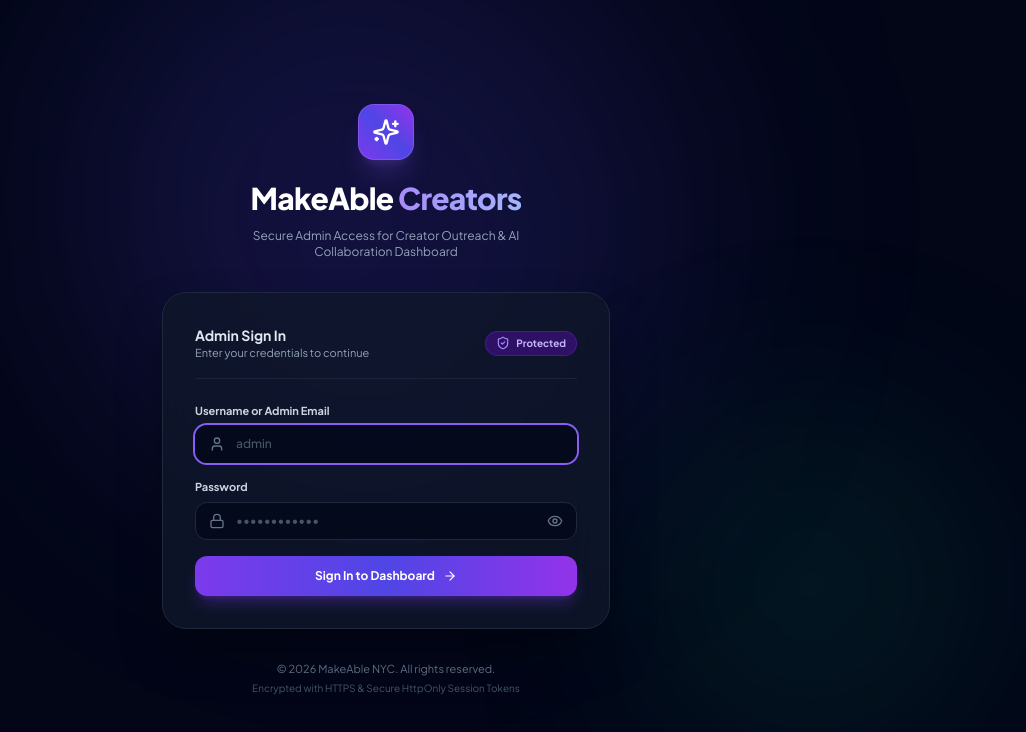
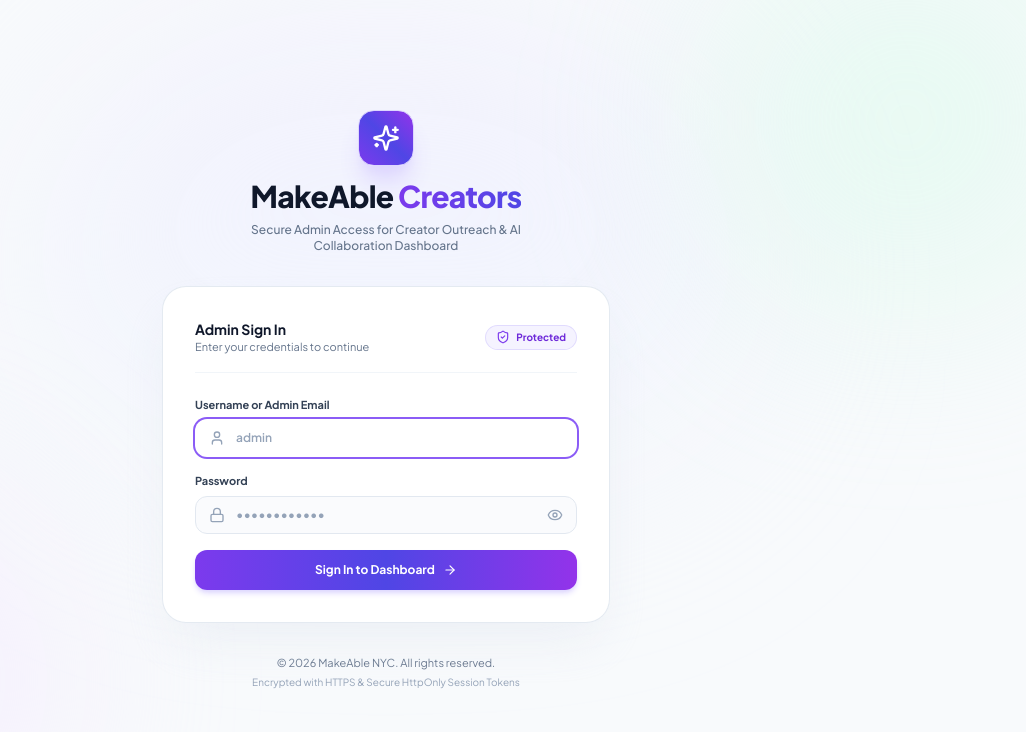
Before and after one commit to Shivam-ux78/Final_Creators, a Next.js app in the folder frontend/: page /login in a window 1280 px wide. Shown: the top 732 px of the page, without its empty margins (254-1280 px from the left). Built offline with nearby package versions, Linux system fonts and the light colour scheme.

Commit message:
Update login page to clean light theme

```diff
--- a/frontend/app/login/page.tsx
+++ b/frontend/app/login/page.tsx
@@ -54,36 +54,36 @@ function LoginForm() {
     <div className="w-full max-w-md relative z-10 space-y-8 animate-fade-in">
 
       {/* Brand Header */}
-      <div className="text-center space-y-3">
-        <div className="inline-flex items-center justify-center h-14 w-14 rounded-2xl bg-gradient-to-tr from-violet-600 via-indigo-600 to-purple-600 shadow-xl shadow-violet-500/20 border border-violet-400/30 text-white mb-2">
+      <div className="text-center space-y-2">
+        <div className="inline-flex items-center justify-center h-14 w-14 rounded-2xl bg-gradient-to-tr from-violet-600 via-indigo-600 to-purple-600 shadow-xl shadow-violet-200 border border-violet-200 text-white mb-1">
           <Sparkles className="h-7 w-7" />
         </div>
-        <h1 className="text-2xl sm:text-3xl font-black tracking-tight text-white">
-          MakeAble <span className="bg-gradient-to-r from-violet-400 to-indigo-300 bg-clip-text text-transparent">Creators</span>
+        <h1 className="text-2xl sm:text-3xl font-black tracking-tight text-slate-900">
+          MakeAble <span className="bg-gradient-to-r from-violet-600 to-indigo-600 bg-clip-text text-transparent">Creators</span>
         </h1>
-        <p className="text-xs text-slate-400 max-w-xs mx-auto">
+        <p className="text-xs text-slate-500 max-w-xs mx-auto font-medium">
           Secure Admin Access for Creator Outreach & AI Collaboration Dashboard
         </p>
       </div>
 
-      {/* Login Card */}
-      <div className="bg-slate-900/80 backdrop-blur-xl border border-slate-800 rounded-3xl p-7 sm:p-8 shadow-2xl shadow-black/50 space-y-6">
+      {/* Login Card (Light Theme with Glossy Card Shadow) */}
+      <div className="bg-white/95 backdrop-blur-xl border border-slate-200/90 rounded-3xl p-7 sm:p-8 shadow-2xl shadow-slate-200/60 space-y-6">
 
-        <div className="flex items-center justify-between border-b border-slate-800/80 pb-4">
+        <div className="flex items-center justify-between border-b border-slate-100 pb-4">
           <div>
-            <h2 className="text-sm font-bold text-slate-200">Admin Sign In</h2>
-            <p className="text-[11px] text-slate-400">Enter your credentials to continue</p>
+            <h2 className="text-sm font-bold text-slate-900">Admin Sign In</h2>
+            <p className="text-[11px] text-slate-500">Enter your credentials to continue</p>
           </div>
-          <span className="flex items-center space-x-1.5 px-2.5 py-1 text-[10px] font-bold bg-violet-950 text-violet-300 border border-violet-800/60 rounded-full">
-            <ShieldCheck className="h-3.5 w-3.5 text-violet-400" />
+          <span className="flex items-center space-x-1.5 px-2.5 py-1 text-[10px] font-bold bg-violet-50 text-violet-700 border border-violet-200/80 rounded-full">
+            <ShieldCheck className="h-3.5 w-3.5 text-violet-600" />
             <span>Protected</span>
           </span>
         </div>
 
         {error && (
-          <div className="p-3.5 bg-rose-950/60 border border-rose-800/80 rounded-2xl text-rose-300 text-xs flex items-start space-x-2.5 animate-shake">
-            <AlertCircle className="h-4 w-4 text-rose-400 shrink-0 mt-0.5" />
-            <span className="leading-relaxed font-medium">{error}</span>
+          <div className="p-3.5 bg-rose-50 border border-rose-200 rounded-2xl text-rose-800 text-xs flex items-start space-x-2.5 animate-shake">
+            <AlertCircle className="h-4 w-4 text-rose-600 shrink-0 mt-0.5" />
+            <span className="leading-relaxed font-semibold">{error}</span>
           </div>
         )}
 
@@ -91,11 +91,11 @@ function LoginForm() {
 
           {/* Username field */}
           <div className="space-y-1.5">
-            <label className="block text-[11px] font-bold text-slate-300">
+            <label className="block text-[11px] font-bold text-slate-700">
               Username or Admin Email
             </label>
             <div className="relative">
-              <div className="absolute inset-y-0 left-0 pl-3.5 flex items-center pointer-events-none text-slate-500">
+              <div className="absolute inset-y-0 left-0 pl-3.5 flex items-center pointer-events-none text-slate-400">
                 <User className="h-4 w-4" />
               </div>
               <input
@@ -105,18 +105,18 @@ function LoginForm() {
                 placeholder="admin"
                 value={username}
                 onChange={(e) => setUsername(e.target.value)}
-                className="w-full pl-10 pr-4 py-2.5 bg-slate-950/70 border border-slate-800 rounded-xl text-slate-100 placeholder-slate-600 text-xs font-medium focus:outline-none focus:ring-2 focus:ring-violet-500 focus:border-transparent transition-all"
+                className="w-full pl-10 pr-4 py-2.5 bg-slate-50/70 border border-slate-200 rounded-xl text-slate-900 placeholder-slate-400 text-xs font-semibold focus:outline-none focus:bg-white focus:ring-2 focus:ring-violet-500 focus:border-transparent transition-all"
               />
             </div>
           </div>
 
           {/* Password field */}
           <div className="space-y-1.5">
-            <label className="block text-[11px] font-bold text-slate-300">
+            <label className="block text-[11px] font-bold text-slate-700">
               Password
             </label>
             <div className="relative">
-              <div className="absolute inset-y-0 left-0 pl-3.5 flex items-center pointer-events-none text-slate-500">
+              <div className="absolute inset-y-0 left-0 pl-3.5 flex items-center pointer-events-none text-slate-400">
                 <Lock className="h-4 w-4" />
               </div>
               <input
@@ -125,12 +125,12 @@ function LoginForm() {
                 placeholder="••••••••••••"
                 value={password}
                 onChange={(e) => setPassword(e.target.value)}
-                className="w-full pl-10 pr-10 py-2.5 bg-slate-950/70 border border-slate-800 rounded-xl text-slate-100 placeholder-slate-600 text-xs font-medium focus:outline-none focus:ring-2 focus:ring-violet-500 focus:border-transparent transition-all"
+                className="w-full pl-10 pr-10 py-2.5 bg-slate-50/70 border border-slate-200 rounded-xl text-slate-900 placeholder-slate-400 text-xs font-semibold focus:outline-none focus:bg-white focus:ring-2 focus:ring-violet-500 focus:border-transparent transition-all"
               />
               <button
                 type="button"
                 onClick={() => setShowPassword(!showPassword)}
-                className="absolute inset-y-0 right-0 pr-3.5 flex items-center text-slate-500 hover:text-slate-300 transition-colors"
+                className="absolute inset-y-0 right-0 pr-3.5 flex items-center text-slate-400 hover:text-slate-700 transition-colors"
               >
                 {showPassword ? <EyeOff className="h-4 w-4" /> : <Eye className="h-4 w-4" />}
               </button>
@@ -141,7 +141,7 @@ function LoginForm() {
           <button
             type="submit"
             disabled={isLoading}
-            className="w-full mt-2 py-3 px-4 bg-gradient-to-r from-violet-600 via-indigo-600 to-purple-600 hover:from-violet-500 hover:via-indigo-500 hover:to-purple-500 text-white font-bold rounded-xl text-xs transition-all shadow-lg shadow-violet-600/30 flex items-center justify-center space-x-2 disabled:opacity-50 group"
+            className="w-full mt-2 py-3 px-4 bg-gradient-to-r from-violet-600 via-indigo-600 to-purple-600 hover:from-violet-700 hover:via-indigo-700 hover:to-purple-700 text-white font-bold rounded-xl text-xs transition-all shadow-md shadow-violet-200 flex items-center justify-center space-x-2 disabled:opacity-50 group"
           >
             {isLoading ? (
               <>
@@ -162,7 +162,7 @@ function LoginForm() {
       {/* Footer info */}
       <div className="text-center text-[11px] text-slate-500 space-y-1">
         <p>© 2026 MakeAble NYC. All rights reserved.</p>
-        <p className="text-[10px] text-slate-600">Encrypted with HTTPS & Secure HttpOnly Session Tokens</p>
+        <p className="text-[10px] text-slate-400">Encrypted with HTTPS & Secure HttpOnly Session Tokens</p>
       </div>
 
     </div>
@@ -171,15 +171,16 @@ function LoginForm() {
 
 export default function LoginPage() {
   return (
-    <div className="min-h-screen w-full bg-slate-950 text-slate-100 flex flex-col justify-center items-center p-4 relative overflow-hidden font-['Plus_Jakarta_Sans',sans-serif]">
+    <div className="min-h-screen w-full bg-slate-50 text-slate-900 flex flex-col justify-center items-center p-4 relative overflow-hidden font-['Plus_Jakarta_Sans',sans-serif]">
 
-      {/* Dynamic Background Glow Elements */}
-      <div className="absolute top-1/4 left-1/2 -translate-x-1/2 -translate-y-1/2 w-[600px] h-[600px] bg-gradient-to-tr from-violet-600/20 via-indigo-600/20 to-purple-600/10 rounded-full blur-[120px] pointer-events-none" />
-      <div className="absolute bottom-10 right-10 w-[350px] h-[350px] bg-emerald-500/10 rounded-full blur-[100px] pointer-events-none" />
+      {/* Soft Ambient Light Gradient Background Glows */}
+      <div className="absolute top-10 left-1/2 -translate-x-1/2 w-[700px] h-[500px] bg-gradient-to-b from-violet-100/70 via-indigo-50/60 to-transparent rounded-full blur-[100px] pointer-events-none" />
+      <div className="absolute -bottom-20 -left-20 w-[400px] h-[400px] bg-purple-100/50 rounded-full blur-[90px] pointer-events-none" />
+      <div className="absolute -top-20 -right-20 w-[400px] h-[400px] bg-emerald-100/40 rounded-full blur-[90px] pointer-events-none" />
 
       <Suspense fallback={
-        <div className="flex items-center space-x-2 text-slate-400 text-xs">
-          <div className="h-4 w-4 border-2 border-violet-500 border-t-transparent rounded-full animate-spin" />
+        <div className="flex items-center space-x-2 text-slate-500 text-xs">
+          <div className="h-4 w-4 border-2 border-violet-600 border-t-transparent rounded-full animate-spin" />
           <span>Loading sign in...</span>
         </div>
       }>
```
